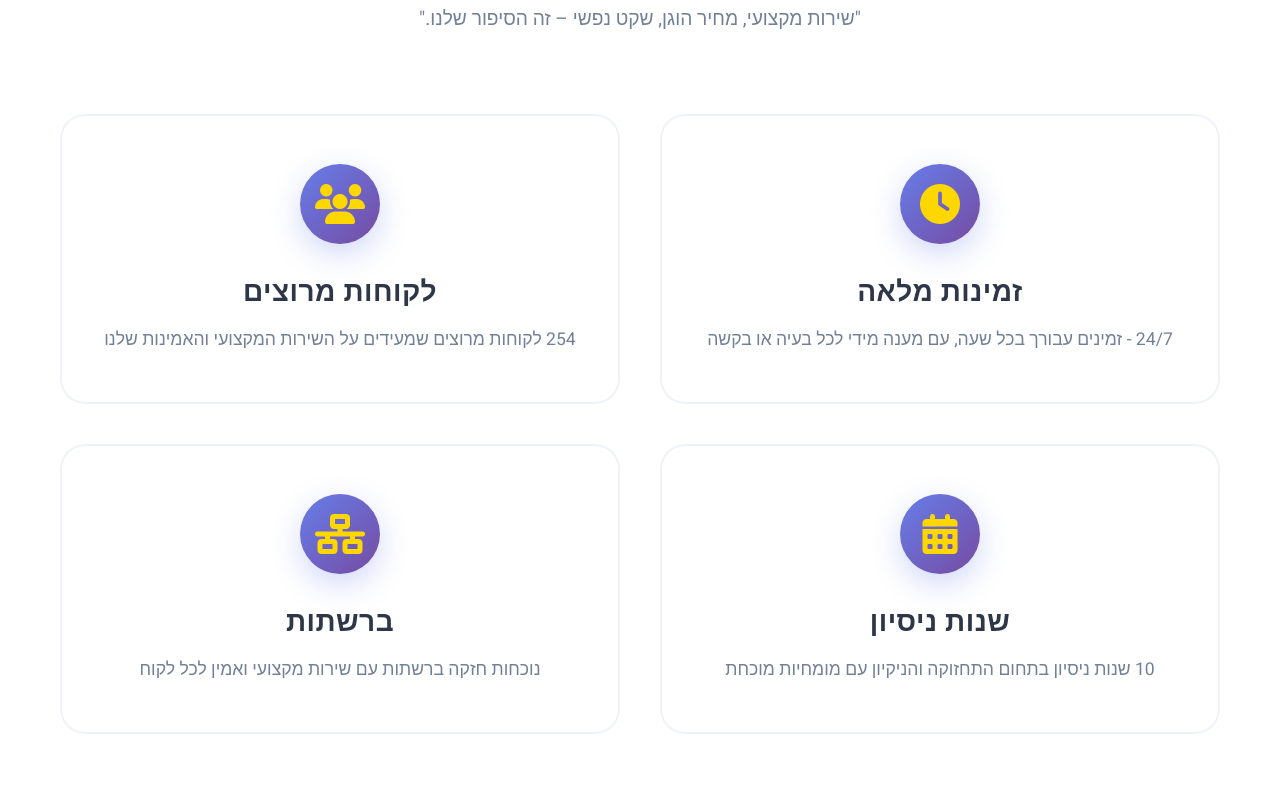
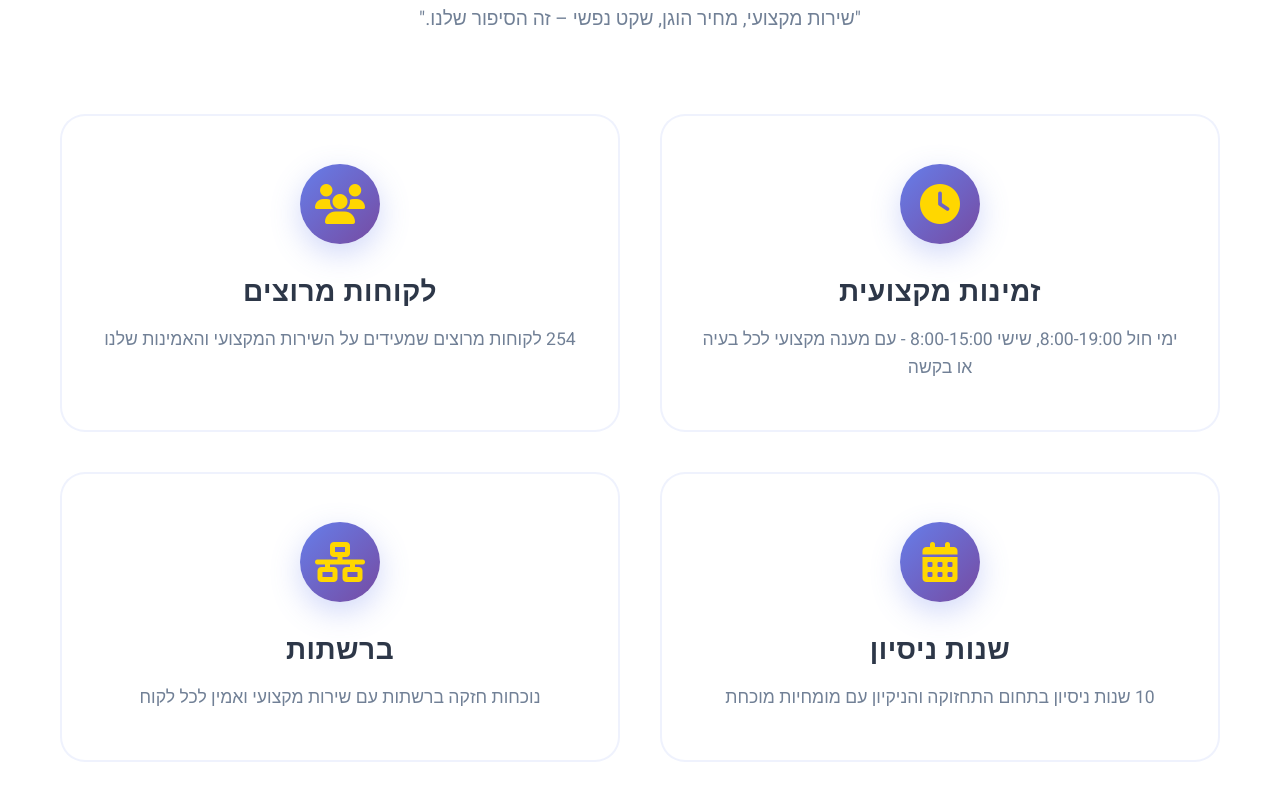
Before and after one commit to gchimon/kc-building-management, a plain HTML site: page index.html in a window 1280 px wide. Shown: the part 4600-5400 px from the top of the page. Drawn offline with Linux system fonts and the light colour scheme.

Commit message:
שעות פעילות

```diff
--- a/index.html
+++ b/index.html
@@ -427,8 +427,8 @@
                     <div class="value-icon">
                         <i class="fas fa-clock"></i>
                     </div>
-                    <h3>זמינות מלאה</h3>
-                    <p>24/7 - זמינים עבורך בכל שעה, עם מענה מידי לכל בעיה או בקשה</p>
+                    <h3>זמינות מקצועית</h3>
+                    <p>ימי חול 8:00-19:00, שישי 8:00-15:00 - עם מענה מקצועי לכל בעיה או בקשה</p>
                 </div>
                 <div class="value-card">
                     <div class="value-icon">
```
Also changed, not shown: 1 other file.
